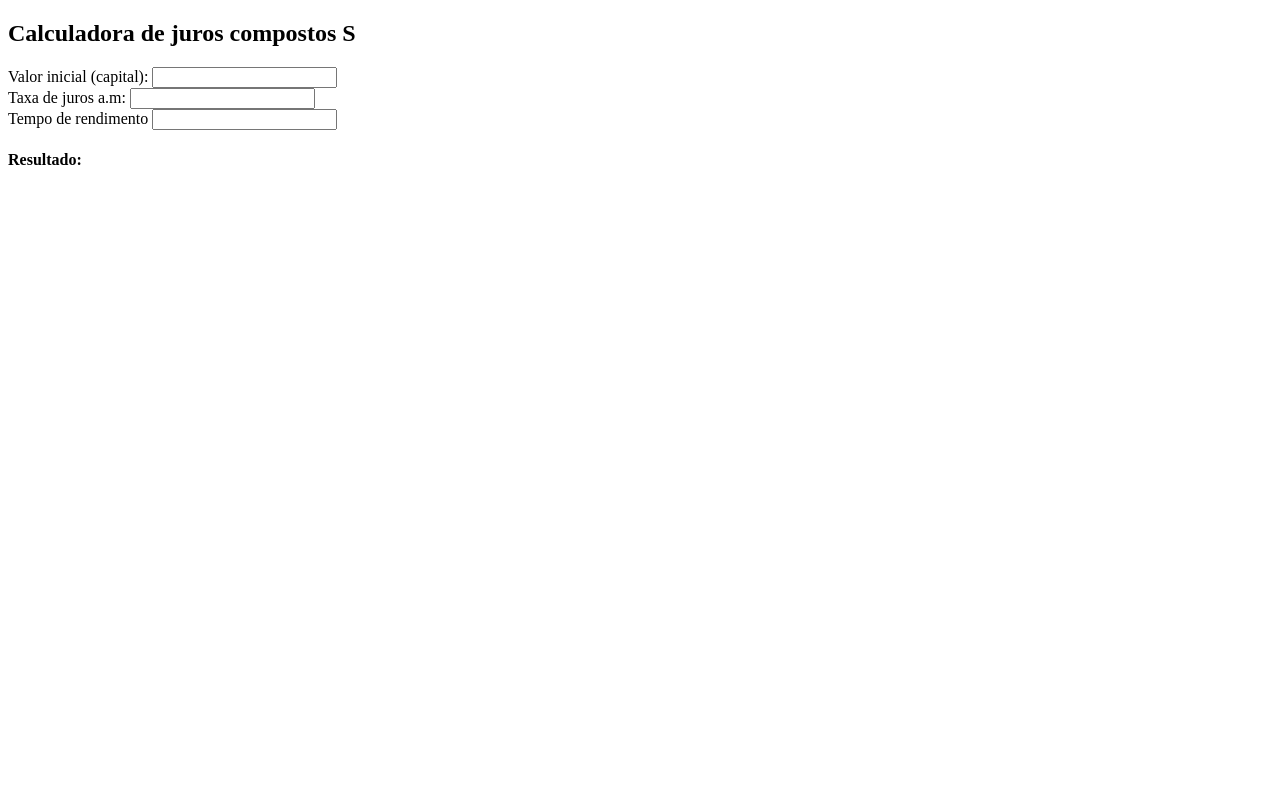
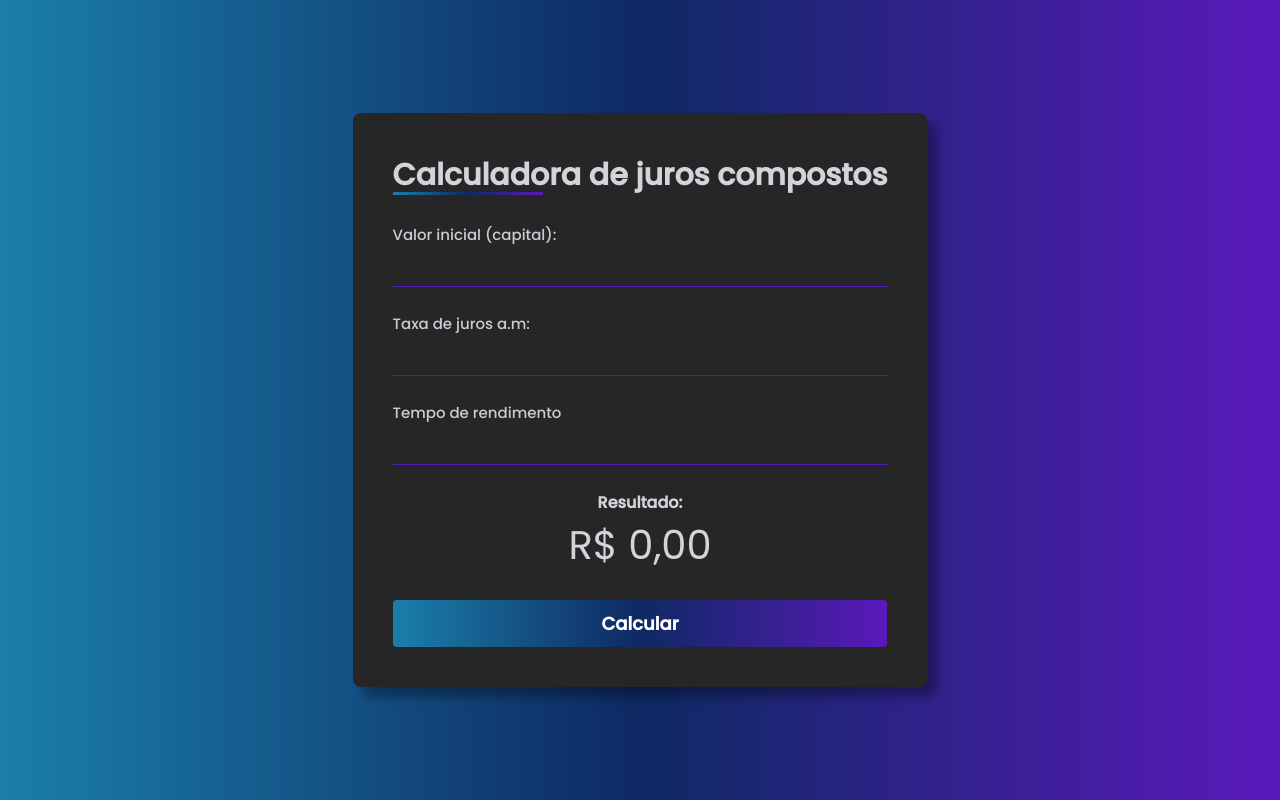
Before and after one commit to Pabloxp77/Calc, a plain HTML site: page index.html in a window 1280 px wide. Drawn offline with Linux system fonts and the light colour scheme; files that its build step writes are made by us from their sources.

Commit message:
Up to commit

```diff
--- a/assets/css/style.css
+++ b/assets/css/style.css
@@ -0,0 +1,93 @@
+@import url('https://fonts.googleapis.com/css2?family=Open+Sans:wght@600&family=Poppins:wght@100;200;300;400;500&display=swap');
+
+*{
+    font-family: 'Poppins', sans-serif;
+    margin: 0;
+    padding: 0;
+    box-sizing: border-box;
+}
+
+#container {
+    width: 100%;
+    height: 100vh;
+    display: flex;
+    align-items: center;
+    justify-content: center;
+    background: linear-gradient(90deg, #1a7faa,#0e2963, #5a19bb);
+    color: #d1d5db ;
+}
+
+#calculator {
+    background-color: #262626;
+    padding: 40px;
+    border-radius: 8px;
+    box-shadow: 10px 10px 10px rgba(0, 0, 0, 0.323);
+    display: flex;
+    flex-direction: column;
+    gap: 25px;
+}
+
+#calculator h2 {
+    font-size: 30px;
+    position: relative;
+}
+
+#calculator h2::before {
+    position: absolute;
+    content: '';
+    height: 3px;
+    width: 150px;
+    background: linear-gradient(90deg, #1a7faa,#0e2963, #5a19bb);
+    bottom: 3px;
+}
+
+#input_box {
+    display: flex;
+    flex-direction: column;
+    gap: 25px;
+}
+
+.input-field {
+    display: flex;
+    flex-direction: column;
+    width: 100%;
+
+}
+
+.input-field label {
+    font-size: 15px;
+    color: #c8ced6;
+    font-weight: 500;
+}
+
+.input-field input {
+    background-color: transparent;
+    border: none;
+    border-bottom: 1px solid #5a19bb;
+    color: #fff;
+    font-size: 20px;
+    padding: 5px;
+}
+
+.input-field input {
+   outline: none;
+}
+
+#result {
+    text-align: center;
+}
+
+#total {
+    font-size: 40px;
+}
+
+#calculate {
+    background: linear-gradient(90deg, #1a7faa,#0e2963, #5a19bb);
+    border: none;
+    padding: 10px;
+    color: #fff;
+    font-weight: bold;
+    font-size: 18px;
+    border-radius: 4px;
+    cursor: pointer;
+}
--- a/assets/js/script.js
+++ b/assets/js/script.js
@@ -0,0 +1,4 @@
+document.getElementById('calculate').addEventListener('click', function(){
+    const value = document.getElementById('value').value;
+
+});
--- a/index.html
+++ b/index.html
@@ -4,14 +4,14 @@
     <meta charset="UTF-8">
     <meta http-equiv="X-UA-Compatible" content="IE=edge">
     <meta name="viewport" content="width=device-width, initial-scale=1.0">
-    <link rel="stylesheet" href="style.css">
+    <link rel="stylesheet" href="assets/css/style.css">
     <title>Calculator</title>
 </head>
 <body>
     <main id="container">
         <div id="calculator">
             <h2>
-                Calculadora de juros compostos S
+                Calculadora de juros compostos
             </h2>
 
             <div id="input_box">
@@ -32,8 +32,14 @@
             </div>
             <div id="result">
                 <h4>Resultado:</h4>
-                <span></span>
+                <span id="total">
+                    R$ 0,00
+                </span>
             </div>
+
+            <button id="calculate">
+                Calcular
+            </button>
         </div>
     </main>
 </body>
```
Also changed, not shown: 1 other file.
